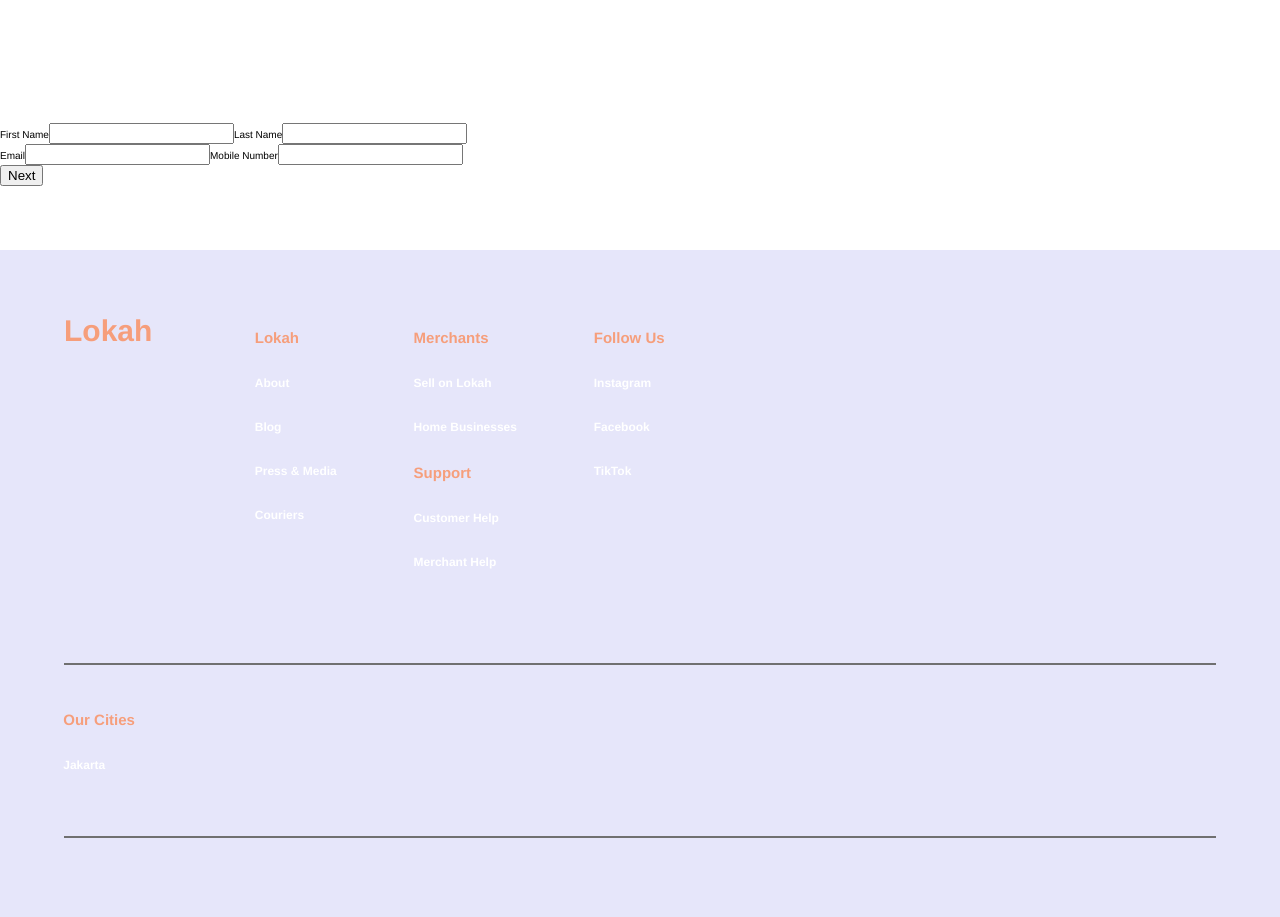
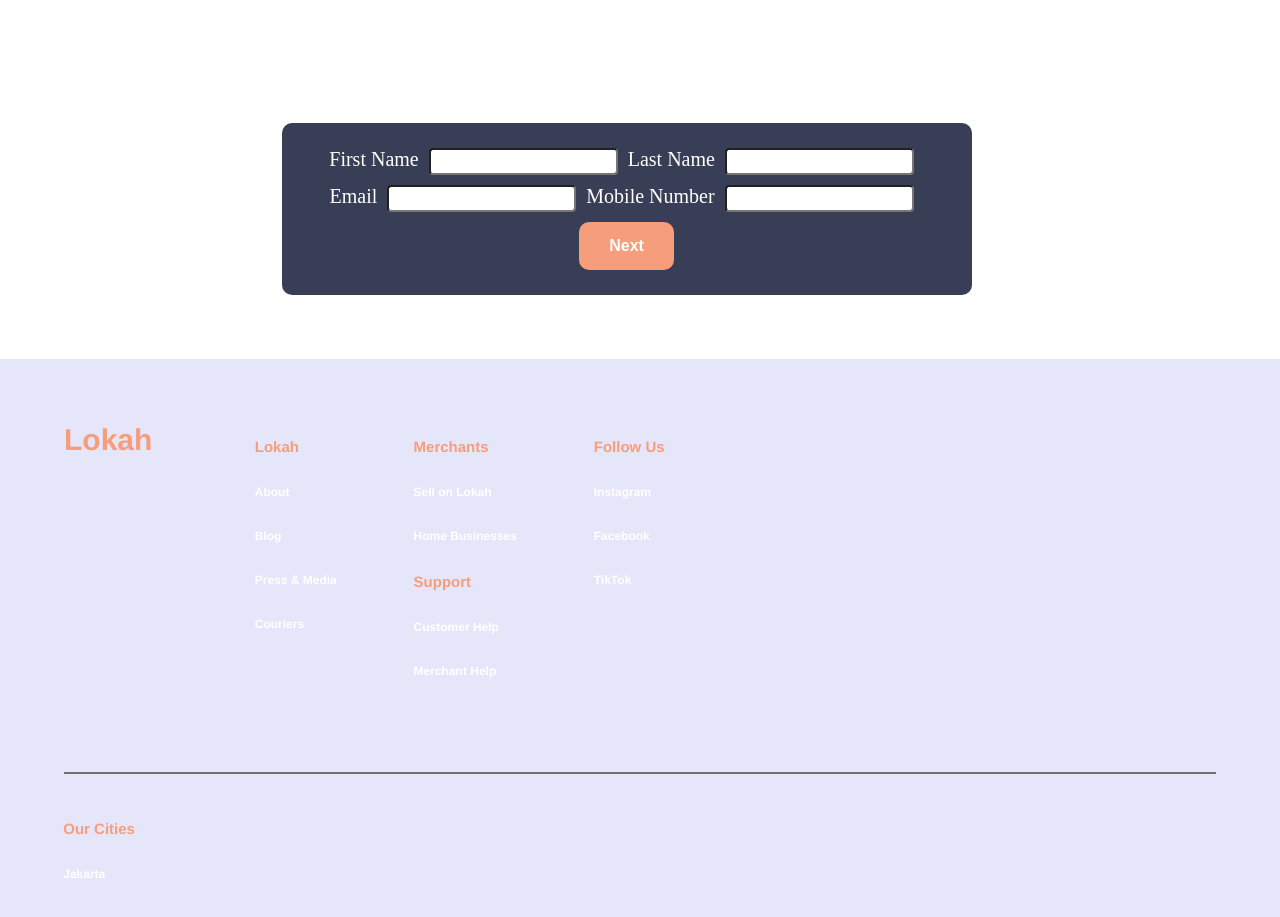
Before and after one commit to ktanojo17505/lokah, a React (Create React App) app: page / in a window 1280 px wide. Shown: the part 5180-6097 px from the top of the page. Built offline with nearby package versions, Linux system fonts and the light colour scheme.

Commit message:
CSS Done
CheckBox values a little weird so still working on it but its done for the most part. Let me know if anything is ugly I'll change it

```diff
--- /dev/null
+++ b/src/CheckBoxContainer.css
@@ -0,0 +1,87 @@
+@import url(https://fonts.googleapis.com/css2?family=DM+Sans&display=swap);
+@import url(https://fonts.googleapis.com/css2?family=PT+Serif&display=swap);
+:root {
+  --main-font: "Helvetica Neue", Helvetica, Arial, sans-serif;
+  --secondary-font: "PT Serif", serif;
+  --grey: #707070;
+  --navy-blue: #383e56;
+  --peach: #f69e7b;
+  --white: #fff;
+}
+
+html {
+  font-size: 10px;
+  font-family: var(--main-font);
+  max-width: 100%;
+  overflow-x: hidden;
+}
+
+body {
+  background-color: var(white);
+  overflow-x: hidden;
+  max-width: 100%;
+  margin: 0;
+}
+
+/* Footer */
+footer {
+  width: 100vw;
+  background-color: lavender;
+  margin-top: 5%;
+  padding-bottom: 10rem;
+}
+
+.footer-1 {
+  display: flex;
+  flex-direction: row;
+  justify-content: flex-start;
+  position: relative;
+  left: 5%;
+  padding-top: 5%;
+}
+
+.footer-1 .logo {
+  margin-right: 5%;
+}
+
+.logo {
+  margin-top: 0;
+}
+
+.list-container {
+  margin-left: 3%;
+  margin-right: 3%;
+  margin-top: 0;
+}
+
+.subject {
+  color: var(--peach);
+  font-size: 1.5rem;
+  font-weight: bold;
+}
+
+.list {
+  list-style: none;
+  padding-left: 0;
+}
+
+.list li {
+  margin-top: 3rem;
+  margin-bottom: 3rem;
+}
+
+.list li a {
+  text-decoration: none;
+  font-weight: bold;
+  color: var(--white);
+  font-size: 1.2rem;
+}
+
+.footer-2 {
+  padding-left: 2%;
+  padding-top: 2%;
+}
+
+.footer-line {
+  margin-bottom: 0;
+}
--- a/src/CheckBoxContainer.js
+++ b/src/CheckBoxContainer.js
@@ -1,5 +1,6 @@
 import React, { Component } from "react";
 import CheckBox from "./Checkbox";
+import "./CheckBoxContainer.css"
 
 class CheckBoxContainer extends Component {
   constructor(props) {
@@ -21,8 +22,8 @@
     const { handleCheck, formType, step } = this.props;
     const formName = "selling";
     return (
-      <form>
-        <label> {step}</label>
+      <form style = {{backgroundColor: "#383e56", color: "white", padding: 25 + 'px', width: 50 + '%', marginLeft: 22 + '%', borderRadius: 10 + 'px'}}>
+        <label style={{fontFamily: "serif", paddingRight: 10 + 'px'}}>{step}</label>
         {formType.map((item, index) => (
           <CheckBox
             key={index}
@@ -31,8 +32,8 @@
             formNumber={step - 3}
           />
         ))}
-        <button onClick={this.back}>Back</button>
-        <button onClick={this.saveAndContinue}>Next</button>
+          <button onClick={this.back} style = {{marginTop: 10 + 'px', marginRight: 10 + 'px', backgroundColor: "#f69e7b", color: "white", paddingLeft:30 + 'px', paddingRight: 30 + 'px', paddingBottom: 15 + 'px', paddingTop: 15 + 'px', textAlign: "center", fontSize: 16 + 'px', border: 0 + 'px', borderRadius: 10 + 'px'}}><b>Back</b></button>
+          <button onClick={this.saveAndContinue} style = {{marginTop: 10 + 'px', backgroundColor: "#f69e7b", color: "white", paddingLeft:30 + 'px', paddingRight: 30 + 'px', paddingBottom: 15 + 'px', paddingTop: 15 + 'px', textAlign: "center", fontSize: 16 + 'px', border: 0 + 'px', borderRadius: 10 + 'px'}}><b>Save</b></button>
       </form>
     );
   }
--- a/src/Checkbox.js
+++ b/src/Checkbox.js
@@ -10,13 +10,18 @@
     console.log("option ", option.id);
     return (
       <li>
-        <label>{formNumber}</label>
+        <label style={{fontFamily: "serif", paddingRight: 10 + 'px'}}>{formNumber}</label>
         <input
           onChange={handleCheck({ formNumber })}
           type="checkbox"
           checked={option.isChecked[formNumber]}
           value={option.value}
           id={option.value}
+          style = {{
+            borderRadius: 4 + 'px',
+            padding: 4 + 'px',
+            marginRight: 10 + 'px'
+          }}
         ></input>
         <label for={option.value}>{option.text}</label>
       </li>
--- /dev/null
+++ b/src/Location.css
@@ -0,0 +1,87 @@
+@import url(https://fonts.googleapis.com/css2?family=DM+Sans&display=swap);
+@import url(https://fonts.googleapis.com/css2?family=PT+Serif&display=swap);
+:root {
+  --main-font: "Helvetica Neue", Helvetica, Arial, sans-serif;
+  --secondary-font: "PT Serif", serif;
+  --grey: #707070;
+  --navy-blue: #383e56;
+  --peach: #f69e7b;
+  --white: #fff;
+}
+
+html {
+  font-size: 10px;
+  font-family: var(--main-font);
+  max-width: 100%;
+  overflow-x: hidden;
+}
+
+body {
+  background-color: var(white);
+  overflow-x: hidden;
+  max-width: 100%;
+  margin: 0;
+}
+
+/* Footer */
+footer {
+  width: 100vw;
+  background-color: lavender;
+  margin-top: 5%;
+  padding-bottom: 10rem;
+}
+
+.footer-1 {
+  display: flex;
+  flex-direction: row;
+  justify-content: flex-start;
+  position: relative;
+  left: 5%;
+  padding-top: 5%;
+}
+
+.footer-1 .logo {
+  margin-right: 5%;
+}
+
+.logo {
+  margin-top: 0;
+}
+
+.list-container {
+  margin-left: 3%;
+  margin-right: 3%;
+  margin-top: 0;
+}
+
+.subject {
+  color: var(--peach);
+  font-size: 1.5rem;
+  font-weight: bold;
+}
+
+.list {
+  list-style: none;
+  padding-left: 0;
+}
+
+.list li {
+  margin-top: 3rem;
+  margin-bottom: 3rem;
+}
+
+.list li a {
+  text-decoration: none;
+  font-weight: bold;
+  color: var(--white);
+  font-size: 1.2rem;
+}
+
+.footer-2 {
+  padding-left: 2%;
+  padding-top: 2%;
+}
+
+.footer-line {
+  margin-bottom: 0;
+}
--- a/src/Location.js
+++ b/src/Location.js
@@ -1,4 +1,5 @@
 import React, { Component } from "react";
+import "./Location.css"
 
 class Location extends Component {
   constructor(props) {
@@ -19,37 +20,59 @@
   render() {
     const { formTwo, handleChange } = this.props;
     return (
-      <form>
+      <form style = {{backgroundColor: "#383e56", color: "white", padding: 25 + 'px', width: 50 + '%', marginLeft: 22 + '%', borderRadius: 10 + 'px'}}>
+        <div class = "details" style = {{textAlign: "center", fontFamily: "serif", fontSize: 20 + 'px'}}>
           <div className="location-info">
-          <label>Province</label>
+            <label style={{fontFamily: "serif", paddingRight: 10 + 'px'}}>Province</label>
             <input
               type="text"
               value={formTwo.province}
               onChange={handleChange("province")}
+              style = {{
+                borderRadius: 4 + 'px',
+                padding: 4 + 'px',
+                marginRight: 10 + 'px'
+              }}
             ></input>
-          <label>City/Municipality</label>
+            <label style={{fontFamily: "serif", paddingRight: 10 + 'px'}}>City/Municipality</label>
             <input
               type="text"
               value={formTwo.city}
               onChange={handleChange("city")}
+              style = {{
+                borderRadius: 4 + 'px',
+                padding: 4 + 'px',
+                marginRight: 10 + 'px'
+              }}
             ></input>
-          <label>Barangay</label>
+            <label style={{fontFamily: "serif", paddingRight: 10 + 'px'}}>Barangay</label>
             <input
               type="text"
               value={formTwo.barangay}
               onChange={handleChange("barangay")}
+              style = {{
+                borderRadius: 4 + 'px',
+                padding: 4 + 'px',
+                marginRight: 10 + 'px'
+              }}
             ></input>
           </div>
-        <div className="address">
-          <label>Village / Subdivision / Area / Condominium Building</label>
+          <div className="address" style = {{marginTop: 10 + 'px'}}>
+            <label style={{fontFamily: "serif", paddingRight: 10 + 'px'}}>Village / Subdivision / Area / Condominium Building</label>
             <input
               type="text"
               value={formTwo.area}
               onChange={handleChange("area")}
+              style = {{
+                borderRadius: 4 + 'px',
+                padding: 4 + 'px',
+                marginRight: 10 + 'px'
+              }}
             ></input>
           </div>
-        <button onClick={this.back}>Back</button>
-        <button onClick={this.saveAndContinue}>Next</button>
+          <button onClick={this.back} style = {{marginTop: 10 + 'px', marginRight: 10 + 'px', backgroundColor: "#f69e7b", color: "white", paddingLeft:30 + 'px', paddingRight: 30 + 'px', paddingBottom: 15 + 'px', paddingTop: 15 + 'px', textAlign: "center", fontSize: 16 + 'px', border: 0 + 'px', borderRadius: 10 + 'px'}}><b>Back</b></button>
+          <button onClick={this.saveAndContinue} style = {{marginTop: 10 + 'px', backgroundColor: "#f69e7b", color: "white", paddingLeft:30 + 'px', paddingRight: 30 + 'px', paddingBottom: 15 + 'px', paddingTop: 15 + 'px', textAlign: "center", fontSize: 16 + 'px', border: 0 + 'px', borderRadius: 10 + 'px'}}><b>Next</b></button>
+        </div>
       </form>
     );
   }
--- /dev/null
+++ b/src/PersonalDetails.css
@@ -0,0 +1,32 @@
+@import url(https://fonts.googleapis.com/css2?family=DM+Sans&display=swap);
+@import url(https://fonts.googleapis.com/css2?family=PT+Serif&display=swap);
+:root {
+  --main-font: "Helvetica Neue", Helvetica, Arial, sans-serif;
+  --secondary-font: "PT Serif", serif;
+  --grey: #707070;
+  --navy-blue: #383e56;
+  --peach: #f69e7b;
+  --white: #fff;
+}
+
+html {
+  font-size: 10px;
+  font-family: var(--main-font);
+  max-width: 100%;
+  overflow-x: hidden;
+}
+
+body {
+  background-color: var(white);
+  overflow-x: hidden;
+  max-width: 100%;
+  margin: 0;
+}
+
+details {
+    background-color: white;
+    margin-left: 20%;
+    margin-right: 20%;
+    display: flex;
+    font-size: 30px;
+}
--- a/src/PersonalDetails.js
+++ b/src/PersonalDetails.js
@@ -1,4 +1,5 @@
 import React, { Component } from "react";
+import "./PersonalDetails.css";
 
 class PersonalDetails extends Component {
   constructor(props) {
@@ -14,36 +15,58 @@
   render() {
     const { formOne, handleChange } = this.props;
     return (
-      <form>
+      <form style = {{backgroundColor: "#383e56", color: "white", padding: 25 + 'px', width: 50 + '%', marginLeft: 22 + '%', borderRadius: 10 + 'px'}}>
+        <div class = "details" style = {{textAlign: "center", fontFamily: "serif", fontSize: 20 + 'px'}}>
           <div className="name">
-          <label>First Name</label>
+            <label style={{fontFamily: "serif", paddingRight: 10 + 'px'}}>First Name</label>
             <input
               type="text"
               value={formOne.firstName}
               onChange={handleChange("firstName")}
+              style = {{
+                borderRadius: 4 + 'px',
+                padding: 4 + 'px',
+                marginRight: 10 + 'px'
+              }}
             ></input>
-          <label>Last Name</label>
+            <label style={{fontFamily: "serif", paddingRight: 10 + 'px'}}>Last Name</label>
             <input
               type="text"
               value={formOne.lastName}
               onChange={handleChange("lastName")}
+              style = {{
+                borderRadius: 4 + 'px',
+                padding: 4 + 'px',
+                marginRight: 10 + 'px'
+              }}
             ></input>
           </div>
-        <div className="contact-info">
-          <label>Email</label>
+          <div className="contact-info" style = {{marginTop: 10 + 'px'}}>
+            <label style={{fontFamily: "serif", paddingRight: 10 + 'px'}}>Email</label>
             <input
               type="text"
               value={formOne.email}
               onChange={handleChange("email")}
+              style = {{
+                borderRadius: 4 + 'px',
+                padding: 4 + 'px',
+                marginRight: 10 + 'px'
+              }}
             ></input>
-          <label>Mobile Number</label>
+            <label style={{fontFamily: "serif", paddingRight: 10 + 'px'}}>Mobile Number</label>
             <input
               type="text"
               value={formOne.mobile}
               onChange={handleChange("mobile")}
+              style = {{
+                borderRadius: 4 + 'px',
+                padding: 4 + 'px',
+                marginRight: 10 + 'px'
+              }}
             ></input>
           </div>
-        <button onClick={this.saveAndContinue}>Next</button>
+          <button onClick={this.saveAndContinue} style = {{marginTop: 10 + 'px', backgroundColor: "#f69e7b", color: "white", paddingLeft:30 + 'px', paddingRight: 30 + 'px', paddingBottom: 15 + 'px', paddingTop: 15 + 'px', textAlign: "center", fontSize: 16 + 'px', border: 0 + 'px', borderRadius: 10 + 'px'}}><b>Next</b></button>
+        </div>
       </form>
     );
   }
```
Also changed, not shown: 1 other file (tests, documents, lock files or other folders). Lines whose indentation alone changed are shown as unchanged.
